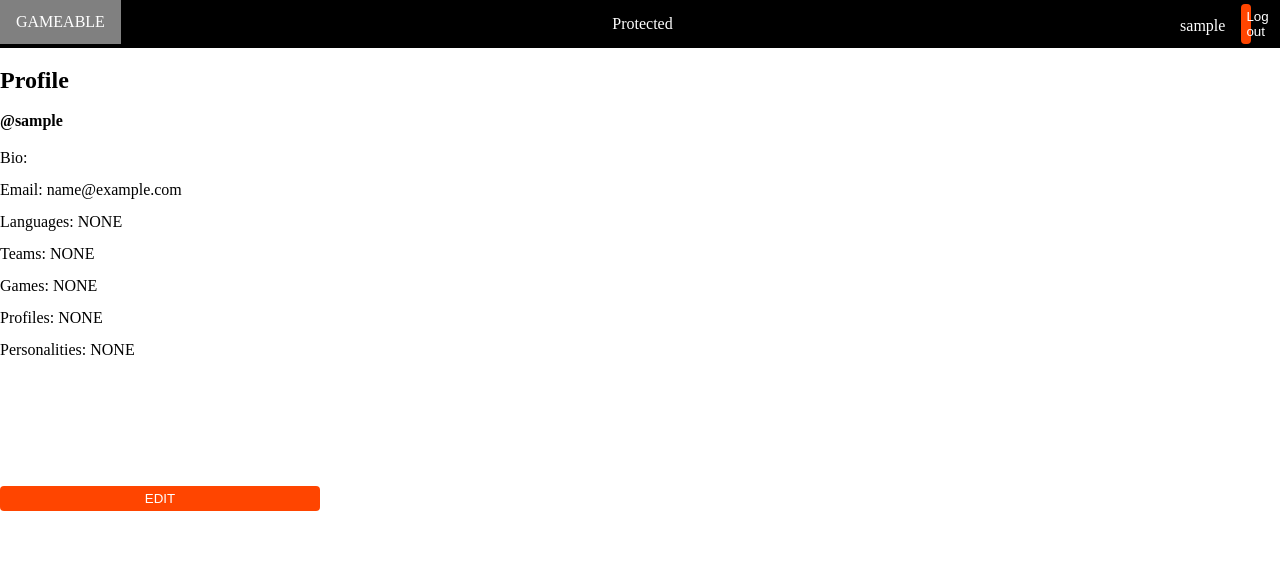
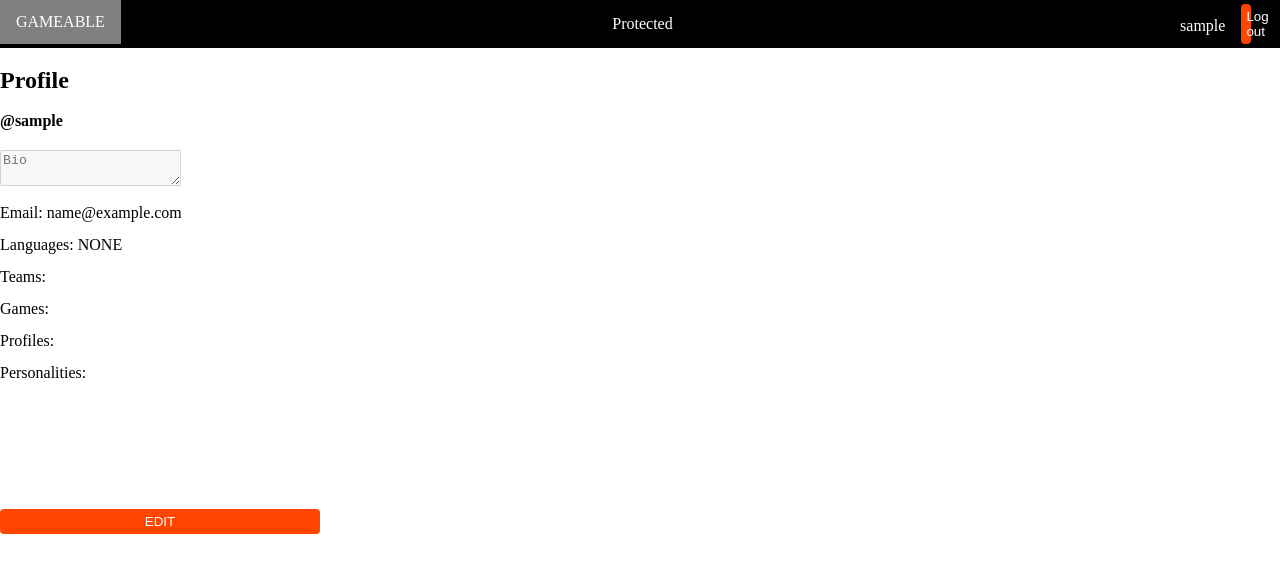
Before and after one commit to onurborakman/gameable-frontend, a React (Create React App) app: page /profile in a window 1280 px wide. Shown: the top 572 px of the page. Built offline with nearby package versions, Linux system fonts and the light colour scheme; sample sign-in values are in the browser's storage.

Commit message:
Sprint 3

```diff
--- a/src/App.js
+++ b/src/App.js
@@ -7,8 +7,9 @@ import NoMatch from './components/nomatch/NoMatch';
 import Authentication, { RequireAuth, NoAuth } from './components/login/Authentication';
 import Protected from './components/Protected';
 import Registration from './components/registration/Registration';
-import Profile from './profile/Profile';
-import ProfileEdit from './profile/ProfileEdit';
+import Profile from './components/profile/Profile';
+import ProfileEdit from './components/profile/ProfileEdit';
+import Admin from './components/admin/Admin';
 
 import './App.css';
 
@@ -29,6 +30,7 @@ function App() {
             <Route path="/protected" element={<Protected/>}/>
             <Route path="/profile" element={<Profile/>}/>
             <Route path="/profile/edit" element={<ProfileEdit/>}/>
+            <Route path='/admin' element={<Admin/>}/>
           </Route>
 
           <Route path="*" element={<NoMatch/>}/>
--- /dev/null
+++ b/src/components/admin/Admin.jsx
@@ -0,0 +1,30 @@
+import axios from 'axios';
+import React, {useEffect, useState} from 'react'
+import {useAuth} from '../login/Authentication'
+
+export default function Admin() {
+  let auth = useAuth();
+  const [personalities, setPersonalities] = useState([]);
+  useEffect(()=>{
+    if(auth.user.username === 'borabora'){
+        getPersonalities();
+    }
+  }, [])
+  const getPersonalities = async() =>{
+      const data = await axios.get('https://gameable-api.herokuapp.com/api/personality/all')
+      setPersonalities(data.data.data)
+  }
+  //TODO
+  return (
+    <div>
+        {auth.user.username === 'borabora' &&
+            <div id="personalities">
+                hello
+                {personalities.map(personality=>{
+                    return(<h1>{personality.question}</h1>)
+                })}
+            </div>
+        }
+    </div>
+  )
+}
--- /dev/null
+++ b/src/components/profile/GameCard.jsx
@@ -0,0 +1,7 @@
+import React from 'react'
+
+export default function GameCard() {
+  return (
+    <div>GameCard</div>
+  )
+}
--- /dev/null
+++ b/src/components/profile/PersonalityCard.jsx
@@ -0,0 +1,7 @@
+import React from 'react'
+
+export default function PersonalityCard() {
+  return (
+    <div>PersonalityCard</div>
+  )
+}
--- /dev/null
+++ b/src/components/profile/Profile.jsx
@@ -0,0 +1,51 @@
+import React from 'react';
+import { useNavigate } from 'react-router-dom';
+import { useAuth } from '../login/Authentication';
+import TeamCard from './TeamCard';
+import GameCard from './GameCard';
+import ProfileCard from './ProfileCard';
+import PersonalityCard from './PersonalityCard';
+
+export default function Profile() {
+  let auth = useAuth();
+  let navigate = useNavigate();
+
+  const handleEdit = (e) => {
+    e.preventDefault();
+    navigate('/profile/edit');
+  }
+
+  return (
+      <div>
+          <h2>Profile</h2>
+          <div>
+            <h3>{auth.user.firstname} {auth.user.lastname}</h3>
+            <h4>@{auth.user.username}</h4>
+            <textarea disabled placeholder='Bio'>{auth.user.bio}</textarea>
+            <p>Email: {auth.user.email}</p>
+            <p>Languages: {auth.user.languages || 'NONE'}</p>
+            <p>Teams: {auth.user.teams && auth.user.teams.map(team=>{
+              return(
+                <TeamCard team={team}/>
+              )
+            })}</p>
+            <p>Games: {auth.user.games && auth.user.games.map(game=>{
+              return(
+                <GameCard game={game}/>
+              )
+            })}</p>
+            <p>Profiles: {auth.user.profiles && auth.user.profiles.map((profile, index)=>{
+              return(
+                <ProfileCard profile={profile} index={index}/>
+              )
+            })}</p>
+            <p>Personalities: {auth.user.personalities && auth.user.personalities.map(personality=>{
+              return(
+                <PersonalityCard personality={personality}/>
+              )
+            })}</p>
+            <button type="button" onClick={handleEdit}>EDIT</button>
+          </div>
+      </div>
+  );
+}
--- /dev/null
+++ b/src/components/profile/ProfileCard.jsx
@@ -0,0 +1,10 @@
+import React from 'react'
+import Steam from '../../assets/steam.png'
+
+export default function ProfileCard(props) {
+  return (
+    <div>
+          {props.index === 0 && <><a href={props.profile}><img src={Steam} alt="Steam" width='50px' height='25px'/></a></>}
+    </div>
+  )
+}
--- a/src/profile/ProfileEdit.jsx
+++ b/src/components/profile/ProfileEdit.jsx
@@ -1,11 +1,11 @@
 import React, {useState} from 'react';
-import { useAuth } from '../components/login/Authentication';
+import { useAuth } from '../login/Authentication';
 import axios from 'axios';
 import { useNavigate } from 'react-router-dom';
 
 export default function ProfileEdit() {
-    let auth = useAuth();
-    let navigate = useNavigate();
+  let auth = useAuth();
+  let navigate = useNavigate();
   const [username, setUsername] = useState(auth.user.username);
   const [firstname, setFirstname] = useState(auth.user.firstname);
   const [lastname, setLastname] = useState(auth.user.lastname);
@@ -14,18 +14,15 @@ export default function ProfileEdit() {
   const [games, setGames] = useState(auth.user.games);
   const [languages, setLanguages] = useState(auth.user.languages);
   const [personalities, setPersonalities] = useState(auth.user.personalities);
-  const [profiles, setProfiles] = useState(auth.user.profiles);
   const [teams, setTeams] = useState(auth.user.teams);
   const [password, setPassword] = useState(auth.user.password);
+  const [steam, setSteam] = useState(auth.user.profiles[0] || '');
 
-  const edit = async(updatedUser, callback) => {
-    axios.patch(`https://gameable-api.herokuapp.com/api/user/update/${auth.user.id}`, updatedUser)
-        .then(response => {
-            callback(response);
-        })
+  const edit = async(updatedUser) => {
+    await axios.patch(`https://gameable-api.herokuapp.com/api/user/update/${auth.user.id}`, updatedUser)
   }
 
-  const handleEdit = async(e) => {
+  const handleEdit = (e) => {
     e.preventDefault();
     let user = {
         username: username,
@@ -36,29 +33,15 @@ export default function ProfileEdit() {
         games: games,
         languages: languages,
         personalities: personalities,
-        profiles: profiles,
+        profiles: [
+          steam
+        ],
         teams: teams,
         password: password
     }
-    edit(user, (response=>{
-        console.log(response)
-        let update = {
-            id: auth.user.id,
-            username: username,
-            firstname: firstname,
-            lastname: lastname,
-            email: email,
-            bio: bio,
-            games: games,
-            languages: languages,
-            personalities: personalities,
-            profiles: profiles,
-            teams: teams,
-            password: password
-        }
-        auth.setUser(update)
-        localStorage.setItem('user', JSON.stringify(update));
-    }));
+    edit(user)
+    auth.setUser(user);
+    navigate('/profile');
   }
 
   const handleUsername = (e) => {e.preventDefault();setUsername(e.target.value);}
@@ -69,7 +52,7 @@ export default function ProfileEdit() {
   const handleGames = (e) => {e.preventDefault();setGames(e.target.value);}
   const handleLanguages = (e) => {e.preventDefault();setLanguages(e.target.value);}
   const handlePersonalities = (e) => {e.preventDefault();setPersonalities(e.target.value);}
-  const handleProfiles = (e) => {e.preventDefault();setProfiles(e.target.value);}
+  const handleSteam = (e) => {e.preventDefault();setSteam(e.target.value);}
   const handleTeams = (e) => {e.preventDefault();setTeams(e.target.value);}
   const handlePassword = (e) => {e.preventDefault();setPassword(e.target.value);}
 
@@ -95,7 +78,7 @@ export default function ProfileEdit() {
       </label>
       <label>
         Bio
-        <input type="text" value={bio} onChange={handleBio}/>
+        <textarea value={bio} onChange={handleBio}/>
       </label>
       <label>
         Games
@@ -110,8 +93,9 @@ export default function ProfileEdit() {
         <input type="text" value={personalities} onChange={handlePersonalities}/>
       </label>
       <label>
-        Profiles
-        <input type="text" value={profiles} onChange={handleProfiles}/>
+        Profiles:
+        Steam URL:
+        <input type="text" value={steam} onChange={handleSteam}/>
       </label>
       <label>
         Teams
--- /dev/null
+++ b/src/components/profile/TeamCard.jsx
@@ -0,0 +1,9 @@
+import React from 'react'
+
+export default function TeamCard(props) {
+  return (
+    <div>
+
+    </div>
+  )
+}
--- a/src/components/registration/Registration.jsx
+++ b/src/components/registration/Registration.jsx
@@ -4,21 +4,17 @@ import axios from 'axios';
 
 export default function Registration() {
 
-  const [username, setUsername] = useState();
-  const [firstname, setFirstname] = useState();
-  const [lastname, setLastname] = useState();
-  const [email, setEmail] = useState();
-  const [password, setPassword] = useState();
-
+  const [username, setUsername] = useState('');
+  const [firstname, setFirstname] = useState('');
+  const [lastname, setLastname] = useState('');
+  const [email, setEmail] = useState('');
+  const [password, setPassword] = useState('');
 
   let navigate = useNavigate();
 
 
-  const register = (newUser, callback) => {
-    axios.put('https://gameable-api.herokuapp.com/api/user/create', newUser)
-      .then(response=>{
-        callback(response)
-      })
+  const register = async (newUser) => {
+    await axios.put('https://gameable-api.herokuapp.com/api/user/create', newUser)
   }
 
   const handleRegistration = (e) => {
@@ -30,39 +26,19 @@ export default function Registration() {
       email: email,
       password: password
     }
-    register(user, response=>{
-      console.log(response);
-      navigate('/login');
-    })
+    register(user)
+    navigate('/login');
 
   }
 
-  const handleUsername = (e) => {
-    e.preventDefault();
-    setUsername(e.target.value);
-  }
-
-  const handleFirstname = (e) => {
-    e.preventDefault();
-    setFirstname(e.target.value);
-  }
-
-  const handleLastname = (e) => {
-    e.preventDefault();
-    setLastname(e.target.value);
-  }
-
-  const handleEmail = (e) => {
-    e.preventDefault();
-    setEmail(e.target.value);
-  }
-
-  const handlePassword = (e) => {
-    e.preventDefault();
-    setPassword(e.target.value);
-  }
+  const handleUsername = (e) => {e.preventDefault();setUsername(e.target.value);}
+  const handleFirstname = (e) => {e.preventDefault();setFirstname(e.target.value);}
+  const handleLastname = (e) => {e.preventDefault();setLastname(e.target.value);}
+  const handleEmail = (e) => {e.preventDefault();setEmail(e.target.value);}
+  const handlePassword = (e) => {e.preventDefault();setPassword(e.target.value);}
 
   return (
+    <>
     <div className='form'>
       <h2>Registration</h2>
       <form onSubmit={handleRegistration}>
@@ -89,5 +65,6 @@ export default function Registration() {
       <button type='submit'><span>Register</span></button>
       </form>
     </div>
+    </>
   );
 }
--- a/src/profile/Profile.jsx
+++ /dev/null
@@ -1,31 +0,0 @@
-import React from 'react';
-import { useNavigate } from 'react-router-dom';
-import { useAuth } from '../components/login/Authentication';
-
-export default function Profile() {
-  let auth = useAuth();
-  let navigate = useNavigate();
-
-  const handleEdit = (e) => {
-    e.preventDefault();
-    navigate('/profile/edit');
-  }
-
-  return (
-      <div>
-          <h2>Profile</h2>
-          <div>
-            <h3>{auth.user.firstname} {auth.user.lastname}</h3>
-            <h4>@{auth.user.username}</h4>
-            <p>Bio: {auth.user.bio || ''}</p>
-            <p>Email: {auth.user.email}</p>
-            <p>Languages: {auth.user.languages || 'NONE'}</p>
-            <p>Teams: {auth.user.teams || 'NONE'}</p>
-            <p>Games: {auth.user.games || 'NONE'}</p>
-            <p>Profiles: {auth.user.profiles || 'NONE'}</p>
-            <p>Personalities: {auth.user.personalities || 'NONE'}</p>
-            <button type="button" onClick={handleEdit}>EDIT</button>
-          </div>
-      </div>
-  );
-}
```
Also changed, not shown: src/components/login/Authentication.jsx (+6 -3 lines), src/assets/steam.png (added).
